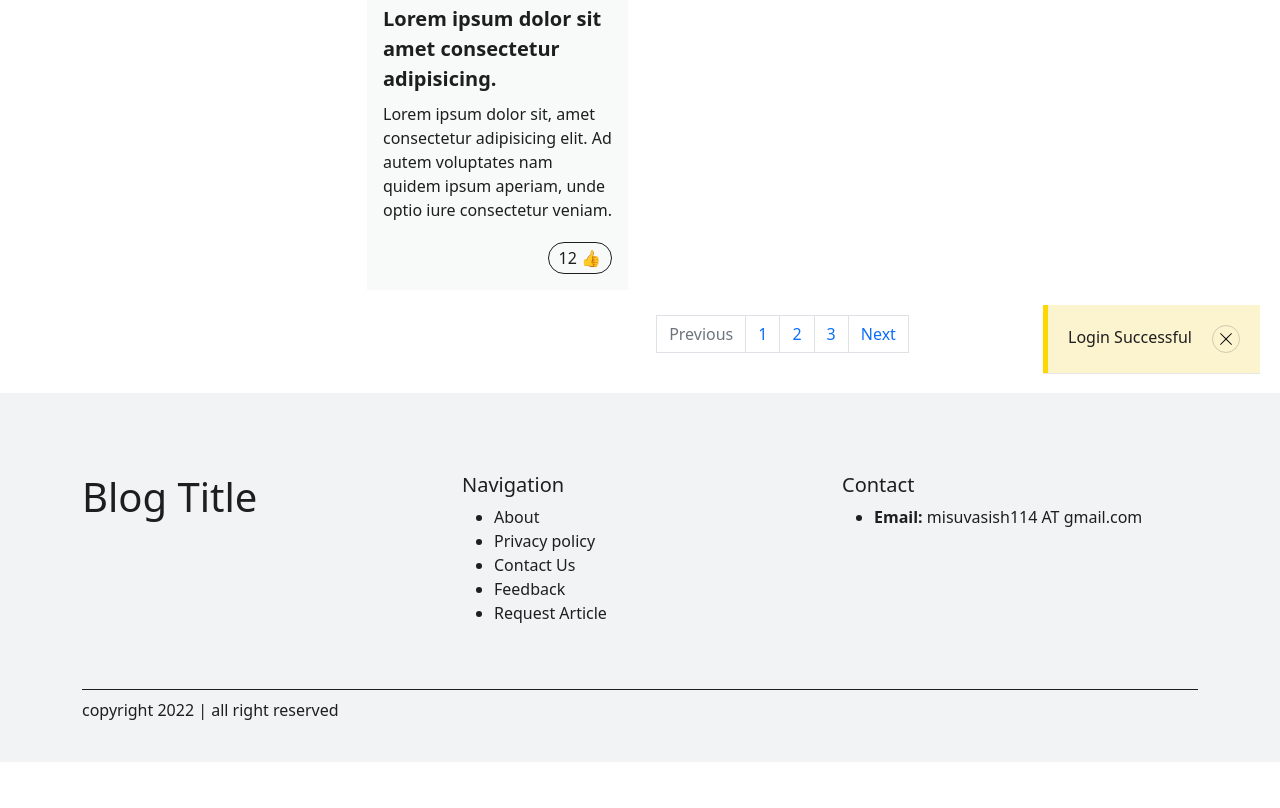
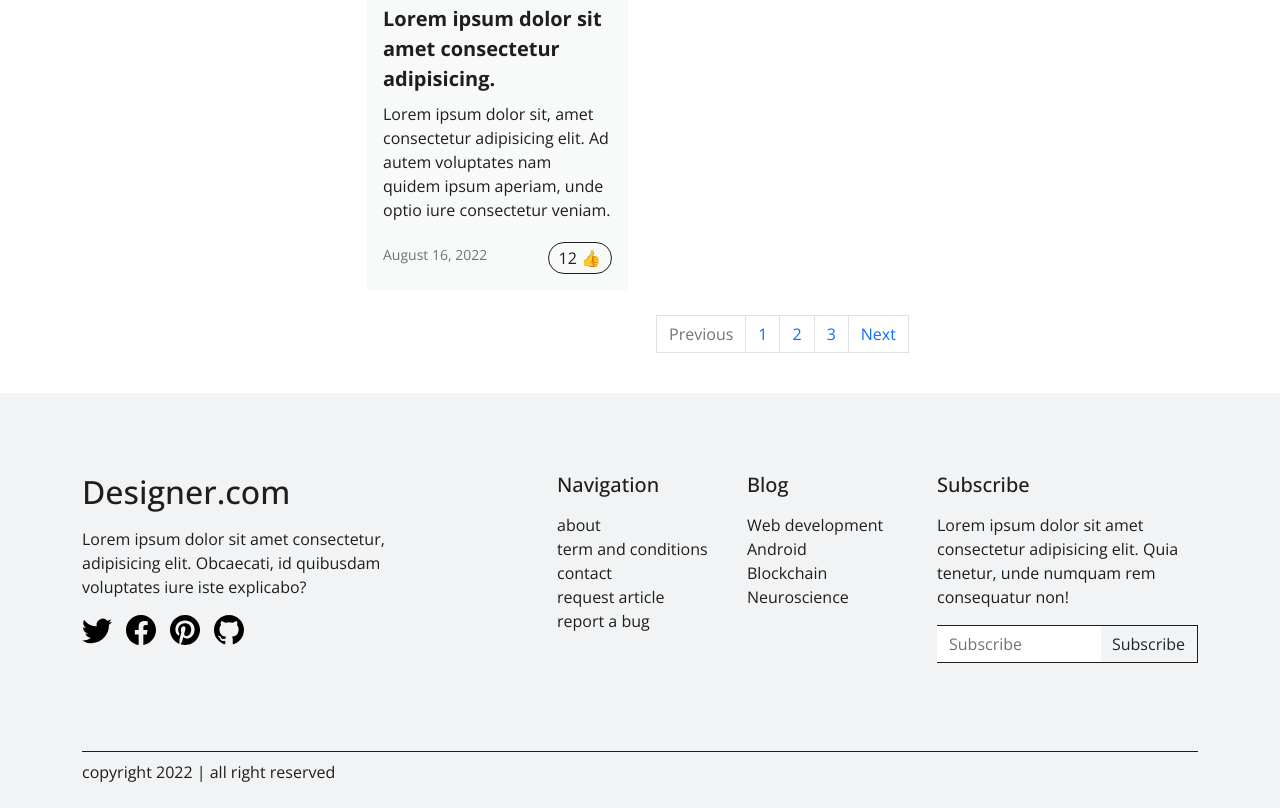
Before and after one commit to samrat-p/blog, a Flask app: page / in a window 1280 px wide. Shown: the part 407-1215 px from the top of the page. Before the commit the page ends 1169 px from the top, so only its background shows below. Run offline with Flask 2, Linux system fonts and the light colour scheme; some libraries are stand-ins or nearby versions.

Commit message:
WTForm integration

```diff
--- a/app/general/errors.py
+++ b/app/general/errors.py
@@ -4,7 +4,9 @@ from flask import render_template
 from . import general_blueprint
 
 # TODO: dynamic error pages handle
-@general_blueprint.app_errorhandler(404)
+@general_blueprint.app_errorhandler(403)        # URL NOT FOUND
+@general_blueprint.app_errorhandler(404)        # URL NOT FOUND
+@general_blueprint.app_errorhandler(405)        # METHOD IS NOT ALLOWDED
 def error(e):
     error_code, error_message = str(e).split(":")
     return render_template('error.html',
--- /dev/null
+++ b/app/general/forms.py
@@ -0,0 +1,13 @@
+# generel forms setup
+
+import string
+from unicodedata import name
+from flask_wtf import FlaskForm
+from wtforms import StringField, SubmitField
+from wtforms.validators import DataRequired
+
+
+# subscribe form
+class Subscribe(FlaskForm):
+    email = StringField('Email', validators=[DataRequired()])
+    submit = SubmitField('Subscribe')
--- a/app/general/views.py
+++ b/app/general/views.py
@@ -1,13 +1,32 @@
 # general route mappings
 
-from flask import render_template
+from crypt import methods
+from flask import render_template, redirect, url_for, flash
 from . import general_blueprint
+from datetime import datetime
+from .forms import Subscribe
+
+
 
 # - - - - - - - - - - - - - - - - - - - - home
-@general_blueprint.route('/')
-@general_blueprint.route('/home')
+@general_blueprint.route('/', methods=['GET', 'POST'])
 def index():
-    return render_template('index.html', flash_message = 'login successful', flash_type = None)
+    subscribe_form = Subscribe()                            # create form object
+    if subscribe_form.validate_on_submit():                 # form successfully submitted
+        print(subscribe_form.email.data)
+        flash('Thankyou for subscribing. You will get notified')
+        return redirect(url_for('general.index'))           # redirect to index
+    return render_template('index.html', form = subscribe_form, comment_datetime = datetime.utcnow(), flash_message = 'login successful', flash_type = None)
+
+# - - - - - - - - - - - - - - - - - - - - user
+@general_blueprint.route('/user/<username>')
+def user(username):
+    subscribe_form = Subscribe()                            # create form object
+    if subscribe_form.validate_on_submit():                 # form successfully submitted
+        print(subscribe_form.email.data)
+        flash('Thankyou for subscribing. You will get notified')
+        return redirect(url_for('general.index'))           # redirect to index
+    return render_template('user.html', form = subscribe_form, comment_datetime = datetime.utcnow(), flash_message = 'login successful', flash_type = None)
 
 # - - - - - - - - - - - - - - - - - - - - post
 @general_blueprint.route('/post/<title>')
--- a/app/static/css/style.css
+++ b/app/static/css/style.css
@@ -1,4 +1,7 @@
 /* custom style eliments */
+@import url('https://fonts.googleapis.com/css2?family=Open+Sans:ital,wght@0,300;0,400;0,500;0,600;0,700;0,800;1,300;1,400;1,500;1,600;1,700;1,800&display=swap');
+/* font-family: 'Open Sans', sans-serif; */
+
 
 /* root */
 
@@ -11,9 +14,20 @@
     --secondary-dark: #1e1e1e;
 }
 
+/* loading screen */
+.load {
+    position: fixed;
+    height: 100vh;
+    width: 100%;
+    background-color: #1e1e1e90;
+    z-index: 20;
+    color: white;
+}
+
 /* common */
 
 body {
+    font-family: 'Open Sans', sans-serif;
     background-color: var(--white);
     color: var(--black);
 }
@@ -142,18 +156,25 @@ section {
     border: 1px solid black;
 }
 
-.account .card {
+
+/* user account */
+.user-account .profile{
     background-color: #F8F9F9;
-    border: 0;
+}
+.user-account .profile .profile-picture{
+    width: 100px;
+    height: 100px;
+    object-fit: cover;
+    border-radius: 100%;
 }
 
-/* .post:hover .card-img-top{
-    transform: scale(110%);
-    overflow: hidden;
-} */
-/* .post:hover .card-big {
-    box-shadow: rgba(50, 50, 93, 0.25) 0px 30px 60px -12px, rgba(0, 0, 0, 0.3) 0px 18px 36px -18px;
-} */
+.user-account .content{
+    min-height: 80vh;
+}
+.user-account .content .empty{
+
+}
+
 
 /* pagination */
 .pagination .page-item .page-link{
@@ -179,20 +200,23 @@ section {
 
 /* section1 */
 
-.search-bar {
+.search-bar, .subscribe {
     border: 1px solid var(--black);
 }
 
-.search-bar * {
+.search-bar *,
+.subscribe * {
     border: none;
 }
 
-.search-bar input:focus {
+.search-bar input:focus,
+.subscribe input:focus {
     box-shadow: none;
     background-color: #F8F9F9;
 }
 
-.search-bar .input-group-text {
+.search-bar .input-group-text,
+.subscribe .input-group-text {
     background-color: unset;
 }
 
@@ -206,9 +230,15 @@ section {
 
 #footer {
     background-color: #F2F3F4;
-    padding: 2em 0;
+    padding: 1em 0;
 }
 
 #footer .copyright {
     border-top: 1px solid var(--black);
 }
+
+footer .social{
+    margin-right: 10px;
+    height: 30px;
+
+}
--- a/app/templates/base.html
+++ b/app/templates/base.html
@@ -6,6 +6,12 @@
     <meta http-equiv="X-UA-Compatible" content="IE=edge">
     <meta name="viewport" content="width=device-width, initial-scale=1.0">
     <link rel="icon" type="image/x-icon" href="{{ url_for('static', filename='assets/favicon-16.png') }}">
+    <!-- google fonts -->
+    <link rel="preconnect" href="https://fonts.googleapis.com">
+    <link rel="preconnect" href="https://fonts.gstatic.com" crossorigin>
+    <link
+        href="https://fonts.googleapis.com/css2?family=Open+Sans:ital,wght@0,300;0,400;0,500;0,600;0,700;0,800;1,300;1,400;1,500;1,600;1,700;1,800&display=swap"
+        rel="stylesheet">
     <!-- stylesheets -->
     <link rel="stylesheet" href=" {{ url_for('static', filename='css/bootstrap.min.css') }} ">
     <link rel="stylesheet" href=" {{ url_for('static', filename='css/style.css') }} ">
@@ -17,19 +23,26 @@
 
 <body>
 
+    <!-- loading screen -->
+    <!-- <div class="load">
+        <div class="position-absolute top-50 start-50 translate-middle">
+            <div class="spinner-border text-light" role="status">
+                <span class="visually-hidden">Loading...</span>
+              </div>
+              <span class="mb-3">Loading...</span>
+        </div>
+    </div> -->
+
     <!-- flash message -->
-    {% if flash_type == 'success' %}
-    <div id="flash" class="flash-message flash-success">
-    {% elif flash_type == 'denger' %}
-    <div id="flash" class="flash-message flash-denger">
-    {% else %}
+    {% for message in get_flashed_messages() %}
     <div id="flash" class="flash-message flash-warning">
-    {% endif %}
         <div class="d-flex justify-content-between">
-            <div class="message-text">{{ flash_message }}</div>
-            <a href=""><img id="flash_close" class="cross" src="{{ url_for('static', filename='assets/x-lg.svg') }}" alt=""></a>
+            <div class="message-text">{{ message }}</div>
+            <a href=""><img id="flash_close" class="cross" src="{{ url_for('static', filename='assets/x-lg.svg') }}"
+                    alt=""></a>
         </div>
     </div>
+    {% endfor %}
 
 
     <!-- section 1 -->
@@ -47,7 +60,8 @@
                 <div class="collapse navbar-collapse justify-content-end" id="navbarSupportedContent">
                     <ul class="navbar-nav ml-auto mb-2 mb-lg-0">
                         <li class="nav-item">
-                            <a class="nav-link active" aria-current="page" href="{{ url_for('general.index') }}">Home</a>
+                            <a class="nav-link active" aria-current="page"
+                                href="{{ url_for('general.index') }}">Home</a>
                         </li>
                         <li class="nav-item">
                             <a class="nav-link" href="#">About</a>
@@ -66,32 +80,61 @@
             </div>
         </nav>
 
-        {% block content %}
-        {% endblock %}
+        {% block content %} {% endblock %}
 
     </section>
 
     <footer id="footer">
         <div class="container">
             <div class="row py-5">
-                <div class="col-md-4">
-                    <h1>Blog Title</h1>
+                <div class="col-md-4 my-3">
+                    <h2 class="mb-3">Designer.com</h2>
+                    <p class="mb-3">Lorem ipsum dolor sit amet consectetur, adipisicing elit. Obcaecati, id
+                        quibusdam voluptates iure iste explicabo?</p>
+                    <div class="mb-3">
+                        <img class="social" src="{{ url_for('static', filename='assets/twitter.svg') }}" alt="">
+                        <img class="social" src="{{ url_for('static', filename='assets/facebook.svg') }}" alt="">
+                        <img class="social" src="{{ url_for('static', filename='assets/pinterest.svg') }}" alt="">
+                        <img class="social" src="{{ url_for('static', filename='assets/github.svg') }}" alt="">
+                    </div>
                 </div>
-                <div class="col-md-4">
-                    <h5>Navigation</h5>
-                    <ul>
-                        <li>About</li>
-                        <li>Privacy policy</li>
-                        <li>Contact Us</li>
-                        <li>Feedback</li>
-                        <li>Request Article</li>
-                    </ul>
+
+                <div class="col-md-1"></div>
+                <div class="col-md-2 my-3">
+                    <h5 class="mb-3">Navigation</h5>
+                    <div class="mb-3">
+                        <div>about</div>
+                        <div>term and conditions</div>
+                        <div>contact</div>
+                        <div>request article</div>
+                        <div>report a bug</div>
+                    </div>
                 </div>
-                <div class="col-md-4">
-                    <h5>Contact</h5>
-                    <ul>
-                        <li><strong>Email:</strong> misuvasish114 AT gmail.com</li>
-                    </ul>
+                <div class="col-md-2 my-3">
+                    <h5 class="mb-3">Blog</h5>
+                    <div class="mb-3">
+                        <div>Web development</div>
+                        <div>Android</div>
+                        <div>Blockchain</div>
+                        <div>Neuroscience</div>
+                    </div>
+                </div>
+
+                <!-- subscribe -->
+                <div class="col-md-3 my-3">
+                    <h5 class="mb-3">Subscribe</h5>
+                    <p class="mb-3">Lorem ipsum dolor sit amet consectetur adipisicing elit. Quia tenetur, unde
+                        numquam rem consequatur non!</p>
+                    <form class="input-group mb-4 subscribe" action="/" method="POST">
+                        {{ form.hidden_tag() }}
+                        {{ form.email( class='form-control', placeholder='Subscribe') }}
+                        {{ form.submit( class='input-group-text', id='basic-addon2') }}
+                        <!-- <input type="text" class="form-control" placeholder="Subscribe"
+                                    aria-label="Recipient's username" aria-describedby="basic-addon2">
+                                <span class="input-group-text" id="basic-addon2">
+                                    <img src="{{ url_for('static', filename='assets/envelope.svg') }}" alt="">
+                                </span> -->
+                    </form>
                 </div>
             </div>
             <div class="copyright py-2">
--- a/app/templates/index.html
+++ b/app/templates/index.html
@@ -64,7 +64,11 @@
                                         voluptates nam quidem ipsum aperiam, unde optio iure consectetur veniam.
                                     </div>
                                     <div class="card-footer">
-                                        <div class="d-flex justify-content-end">
+                                        <div class="d-flex justify-content-between">
+
+                                            <small class="text-muted">{{ moment(comment_datetime).format('LL') }}
+                                            </small>
+
                                             <a href="">
                                                 <div class="like">12 👍</div>
                                             </a>
@@ -98,4 +102,5 @@
 
     </div>
 </div>
+
 {% endblock %}
--- a/requirements.txt
+++ b/requirements.txt
@@ -1,9 +1,11 @@
 click==8.1.3
 Flask==2.2.1
 Flask-Moment==1.0.4
+Flask-WTF==1.0.1
 itsdangerous==2.1.2
 Jinja2==3.1.2
 MarkupSafe==2.1.1
 packaging==21.3
 pyparsing==3.0.9
 Werkzeug==2.2.1
+WTForms==3.0.1
```
Also changed, not shown: app/templates/user.html (+17 -0 lines), app/static/assets/empty_box.png (added), app/static/assets/empty_box.webp (added), app/static/assets/envelope.svg (added), app/static/assets/facebook.svg (added), app/static/assets/github.svg (added), app/static/assets/hand-thumbs-up-fill.svg (added), app/static/assets/hand-thumbs-up.svg (added), app/static/assets/pinterest.svg (added), app/static/assets/send.svg (added), app/static/assets/twitter.svg (added).
